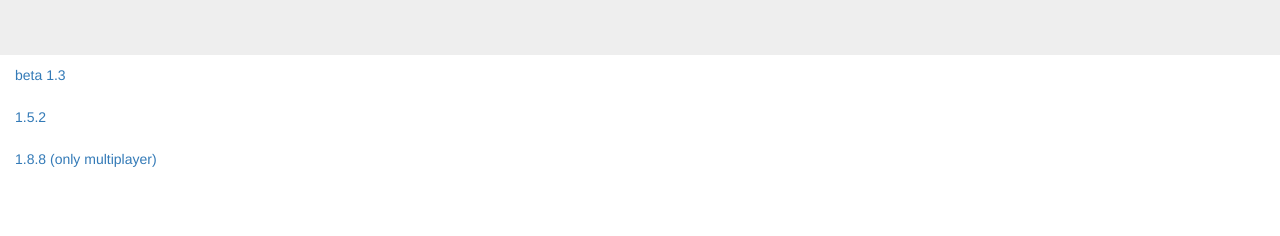
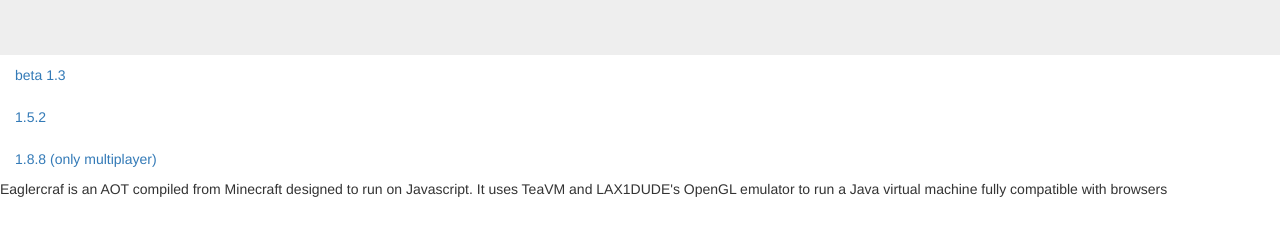
Before and after one commit to thecreatorofgames101/mysite, a plain HTML site: page minecraft.html in a window 1280 px wide. Shown: the part 140-376 px from the top of the page. Drawn offline with nearby package versions, Linux system fonts and the light colour scheme.

Commit message:
Update minecraft.html

```diff
--- a/minecraft.html
+++ b/minecraft.html
@@ -21,6 +21,6 @@
         <li><a href="1.8.8.html">1.8.8 (only multiplayer)</a></li>
       </ul>
 
-
+  <p>Eaglercraf is  an AOT compiled from Minecraft designed to run on Javascript. It uses TeaVM and LAX1DUDE's OpenGL emulator to run a Java virtual machine fully compatible with browsers</p>
 </body>
 </html>
```
